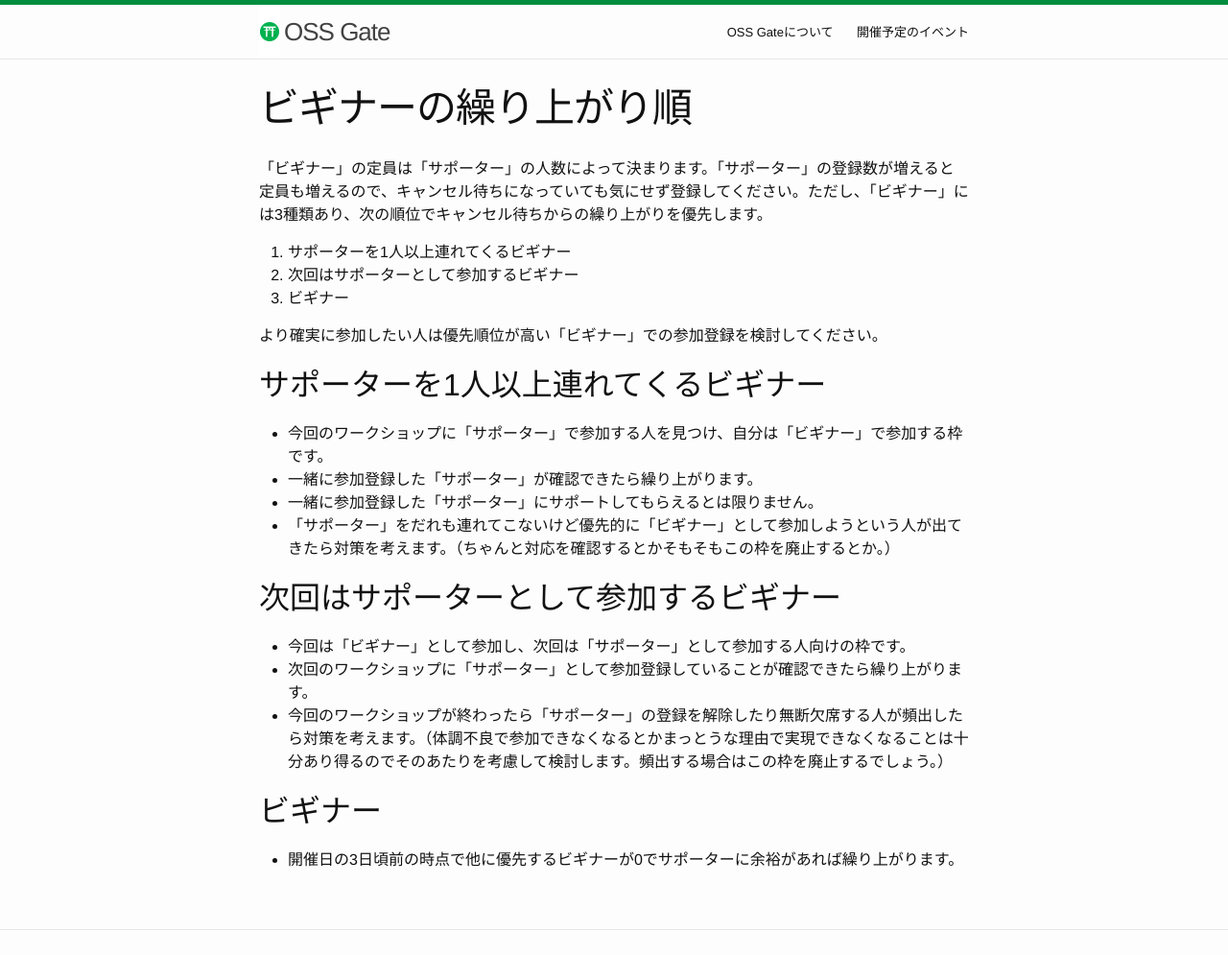
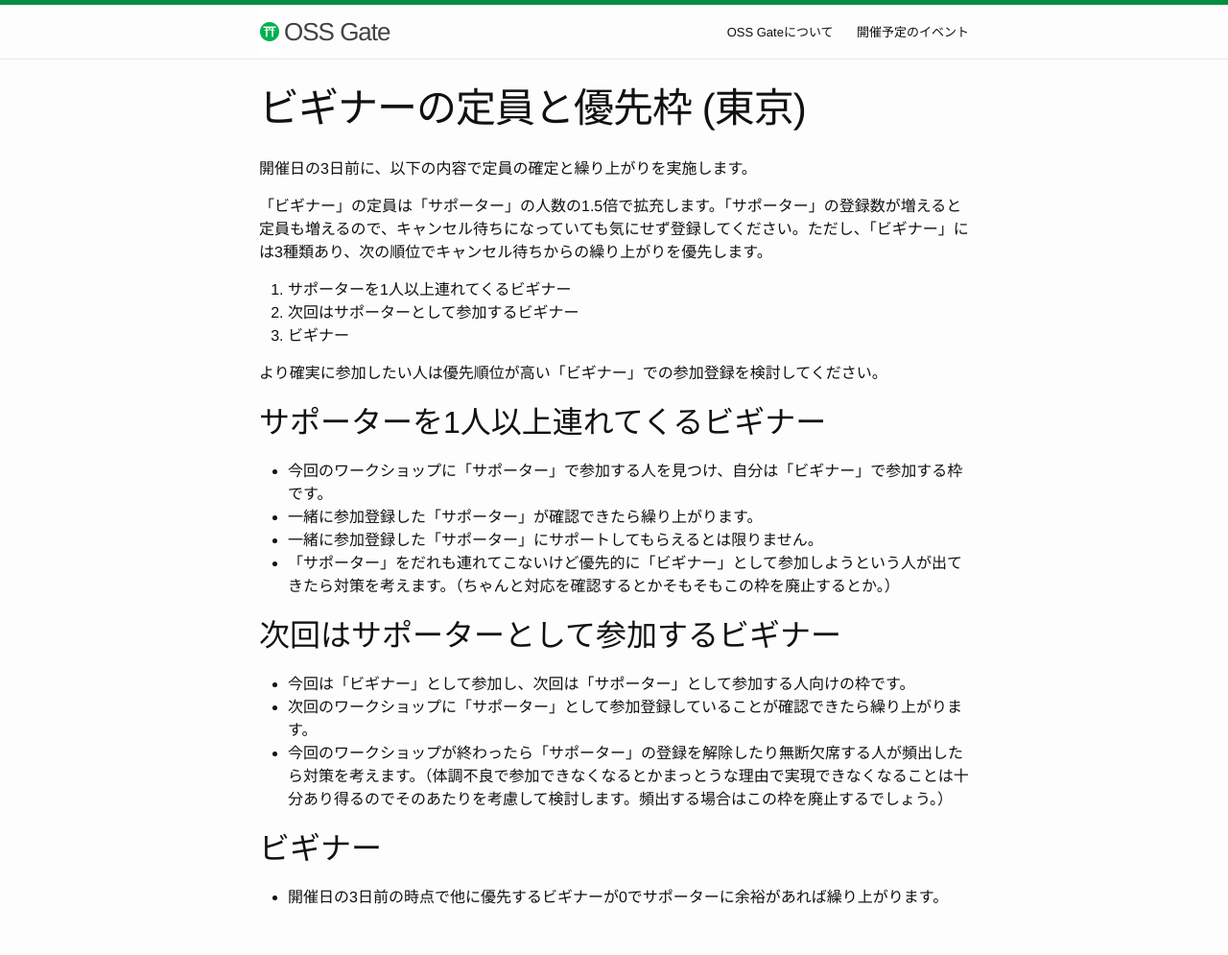
Before and after one commit to oss-gate/oss-gate.github.io, a Jekyll site: the page built from workshop/beginner-preferential-treatment.md, in a window 1280 px wide, cut to the strip 0-995 px from the top of the page. Shown: the whole strip at 96% size. Built offline with Jekyll 4.4.1, drawn with Linux system fonts in a browser that asks for light colours; comment, search, counter and statistics services are not loaded.

Commit message:
Adjust sentence of beginner preferential treatment

```diff
--- a/index.html
+++ b/index.html
@@ -115,7 +115,7 @@ layout: home
     </li>
     <li>
       <a class="post-link" href="/workshop/beginner-preferential-treatment.html"
-        >ビギナーの繰り上がり順</a
+        >ビギナーの定員と優先枠 (東京)</a
       >
     </li>
   </ul>
--- a/workshop/beginner-preferential-treatment.md
+++ b/workshop/beginner-preferential-treatment.md
@@ -1,9 +1,11 @@
 ---
 layout: page
-title: ビギナーの繰り上がり順
+title: ビギナーの定員と優先枠 (東京)
 ---
 
-「ビギナー」の定員は「サポーター」の人数によって決まります。「サポーター」の登録数が増えると定員も増えるので、キャンセル待ちになっていても気にせず登録してください。ただし、「ビギナー」には3種類あり、次の順位でキャンセル待ちからの繰り上がりを優先します。
+開催日の3日前に、以下の内容で定員の確定と繰り上がりを実施します。
+
+「ビギナー」の定員は「サポーター」の人数の1.5倍で拡充します。「サポーター」の登録数が増えると定員も増えるので、キャンセル待ちになっていても気にせず登録してください。ただし、「ビギナー」には3種類あり、次の順位でキャンセル待ちからの繰り上がりを優先します。
 
   1. サポーターを1人以上連れてくるビギナー
   2. 次回はサポーターとして参加するビギナー
@@ -26,4 +28,4 @@ title: ビギナーの繰り上がり順
 
 ## ビギナー
 
-  * 開催日の3日頃前の時点で他に優先するビギナーが0でサポーターに余裕があれば繰り上がります。
+  * 開催日の3日前の時点で他に優先するビギナーが0でサポーターに余裕があれば繰り上がります。
```
